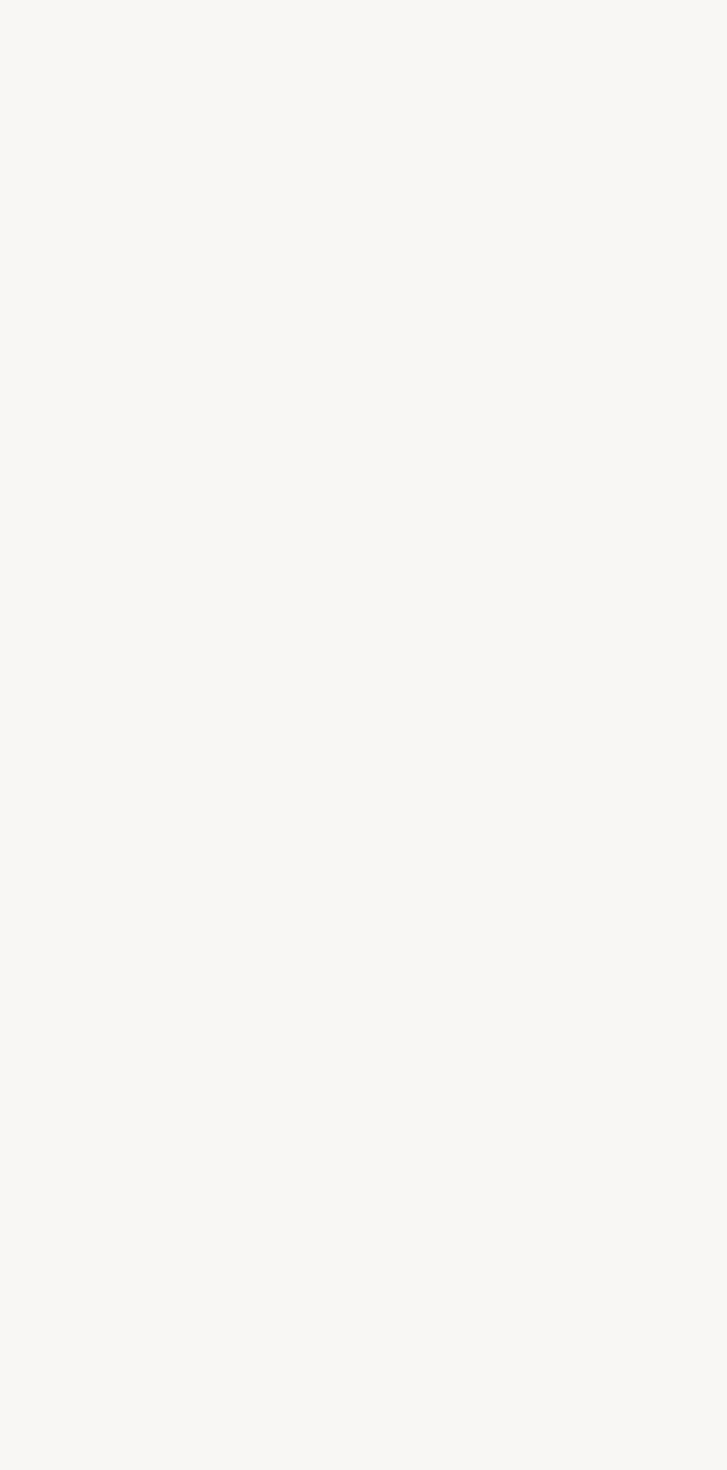
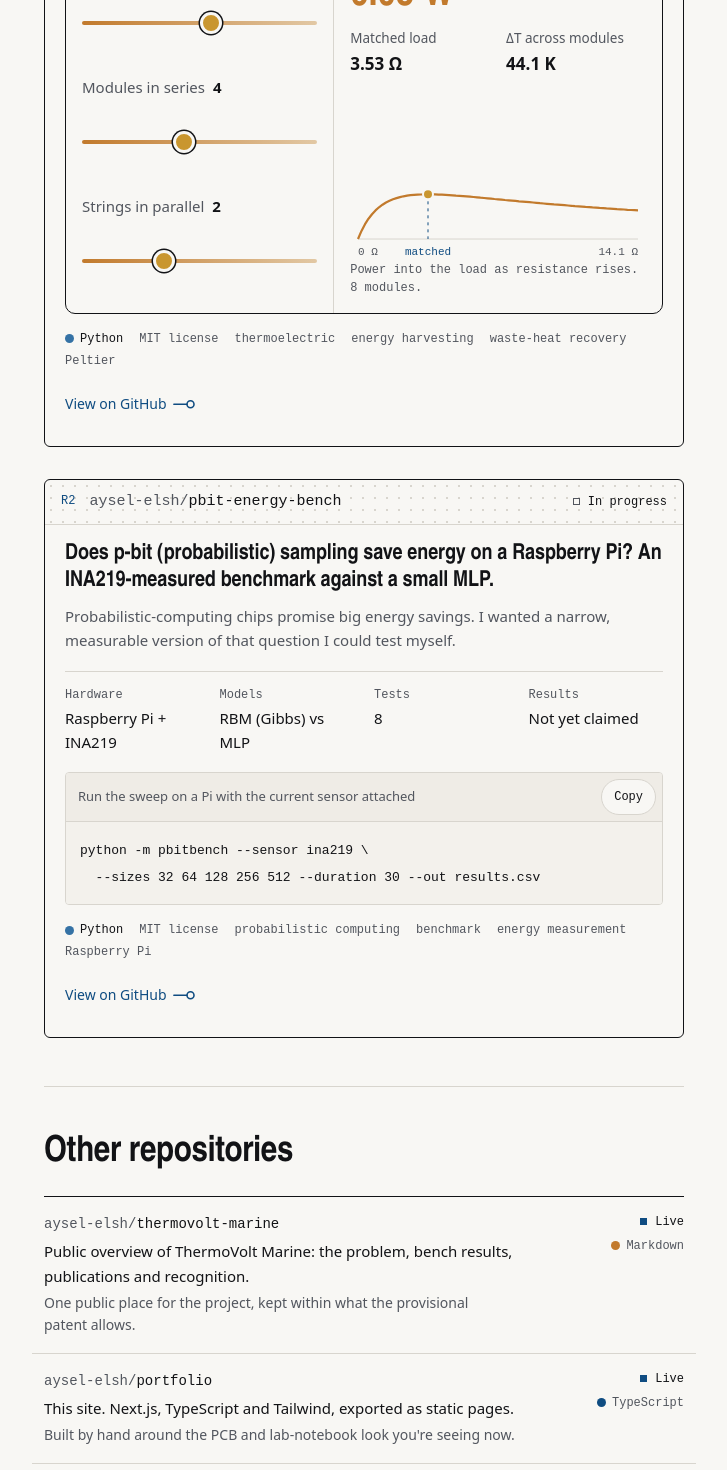
Before and after one commit to aysel-elsh/portfolio, a Next.js app: page /open-source in a window 1280 px wide. Before the commit this address had no page. Shown: the part 1200-2670 px from the top of the page, without its empty margins (444-1171 px from the left). Before the commit the page ends 800 px from the top, so only its background shows below. Built offline with nearby package versions, Linux system fonts and the light colour scheme; a web font is replaced by a local one.

Commit message:
Move site to repo root: open source page

```diff
--- /dev/null
+++ b/app/open-source/page.tsx
@@ -0,0 +1,142 @@
+import type { Metadata } from "next";
+import TraceArrow from "@/components/TraceArrow";
+import { github, repos, type Repo } from "@/content/opensource";
+import { Block, PageHead, TextLink } from "@/components/ui";
+import CopyButton from "@/components/CopyButton";
+import TegCalc from "@/components/TegCalc";
+
+export const metadata: Metadata = { title: "Open source" };
+
+const langColor: Record<Repo["language"], string> = {
+  Python: "#3572a5",
+  TypeScript: "#0f4c81",
+  C: "#52565e",
+  Markdown: "#c27a2c",
+};
+
+function Status({ s }: { s: Repo["status"] }) {
+  const live = s === "Released" || s === "Live";
+  return (
+    <span className="meta inline-flex items-center gap-2 text-ink">
+      <span aria-hidden className={`inline-block size-[7px] ${live ? "bg-accent" : "border border-muted"}`} />
+      {s}
+    </span>
+  );
+}
+
+function Featured({ r, n }: { r: Repo; n: number }) {
+  return (
+    <article className="os-card">
+      <header className="os-head">
+        <span className="font-mono text-[12px] text-accent">R{n}</span>
+        <a href={r.url} rel="noopener" className="os-path">
+          <span className="text-muted">aysel-elsh/</span>
+          {r.name}
+        </a>
+        <Status s={r.status} />
+      </header>
+
+      <div className="px-4 pb-5 pt-4 sm:px-5">
+        <p className="font-serif text-[22px] leading-[1.25] tracking-[-0.005em]">{r.summary}</p>
+        <p className="mt-2 max-w-[38rem] text-[15px] leading-relaxed text-muted">{r.why}</p>
+
+        <dl className="os-facts">
+          {r.facts.map((f) => (
+            <div key={f.label}>
+              <dt className="meta">{f.label}</dt>
+              <dd className="tnum mt-0.5 text-[15px]">{f.value}</dd>
+            </div>
+          ))}
+        </dl>
+
+        {r.snippet && (
+          <figure className="os-code">
+            <div className="os-code-bar">
+              <figcaption className="text-[13px] text-muted">{r.snippet.caption}</figcaption>
+              <CopyButton text={r.snippet.code} />
+            </div>
+            <pre>
+              <code>{r.snippet.code}</code>
+            </pre>
+          </figure>
+        )}
+
+        {r.name === "tegkit" && <TegCalc />}
+
+        <div className="mt-4 flex flex-wrap items-center justify-between gap-x-6 gap-y-3">
+          <ul className="flex flex-wrap gap-x-4 gap-y-1">
+            <li className="meta inline-flex items-center gap-1.5 text-ink">
+              <span aria-hidden className="inline-block size-[9px] rounded-full" style={{ background: langColor[r.language] }} />
+              {r.language}
+            </li>
+            {r.license && <li className="meta">{r.license} license</li>}
+            {r.topics.map((t) => (
+              <li key={t} className="meta">
+                {t}
+              </li>
+            ))}
+          </ul>
+          <a href={r.url} rel="noopener" className="more-link">
+            View on GitHub <TraceArrow />
+          </a>
+        </div>
+      </div>
+    </article>
+  );
+}
+
+export default function OpenSource() {
+  const featured = repos.filter((r) => r.featured);
+  const rest = repos.filter((r) => !r.featured);
+  return (
+    <>
+      <PageHead
+        title="Open source"
+        standfirst="Small, useful tools from my hardware and research work, published with tests and a license so other people can build on them."
+      />
+
+      <p className="mt-6 text-[15px]">
+        Everything lives at <TextLink href={github}>github.com/aysel-elsh</TextLink>. ThermoVolt&apos;s core design stays
+        private while the patent is pending; what&apos;s here is the general-purpose tooling around it.
+      </p>
+
+      <Block title="Libraries and experiments" aside={`R1–R${featured.length}`}>
+        <div className="space-y-8">
+          {featured.map((r, i) => (
+            <Featured key={r.name} r={r} n={i + 1} />
+          ))}
+        </div>
+      </Block>
+
+      <Block title="Other repositories">
+        <ul className="border-t border-ink">
+          {rest.map((r) => (
+            <li key={r.name}>
+              <a
+                href={r.url}
+                rel="noopener"
+                className="group -mx-3 grid grid-cols-1 gap-x-6 gap-y-1.5 border-b border-hairline px-3 py-4 transition-colors hover:bg-surface sm:grid-cols-[minmax(0,1fr)_8rem]"
+              >
+                <div>
+                  <p className="font-mono text-[14px] transition-colors group-hover:text-accent">
+                    <span className="text-muted">aysel-elsh/</span>
+                    {r.name}
+                  </p>
+                  <p className="mt-1 text-[15px] leading-relaxed">{r.summary}</p>
+                  <p className="mt-1 text-[14px] text-muted">{r.why}</p>
+                </div>
+                <div className="flex flex-row items-start gap-4 sm:flex-col sm:items-end sm:gap-1.5">
+                  <Status s={r.status} />
+                  <span className="meta inline-flex items-center gap-1.5">
+                    <span aria-hidden className="inline-block size-[9px] rounded-full" style={{ background: langColor[r.language] }} />
+                    {r.language}
+                  </span>
+                </div>
+              </a>
+            </li>
+          ))}
+        </ul>
+      </Block>
+    </>
+  );
+}
```
